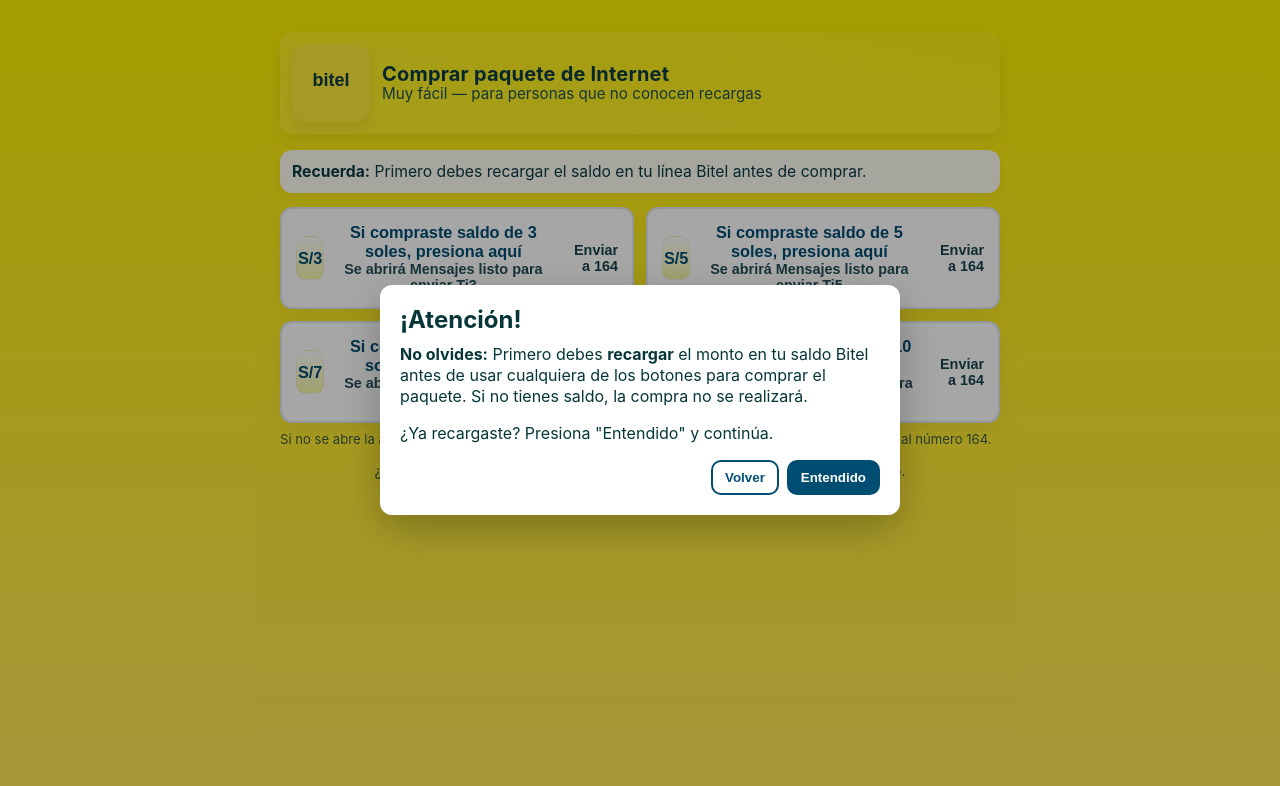
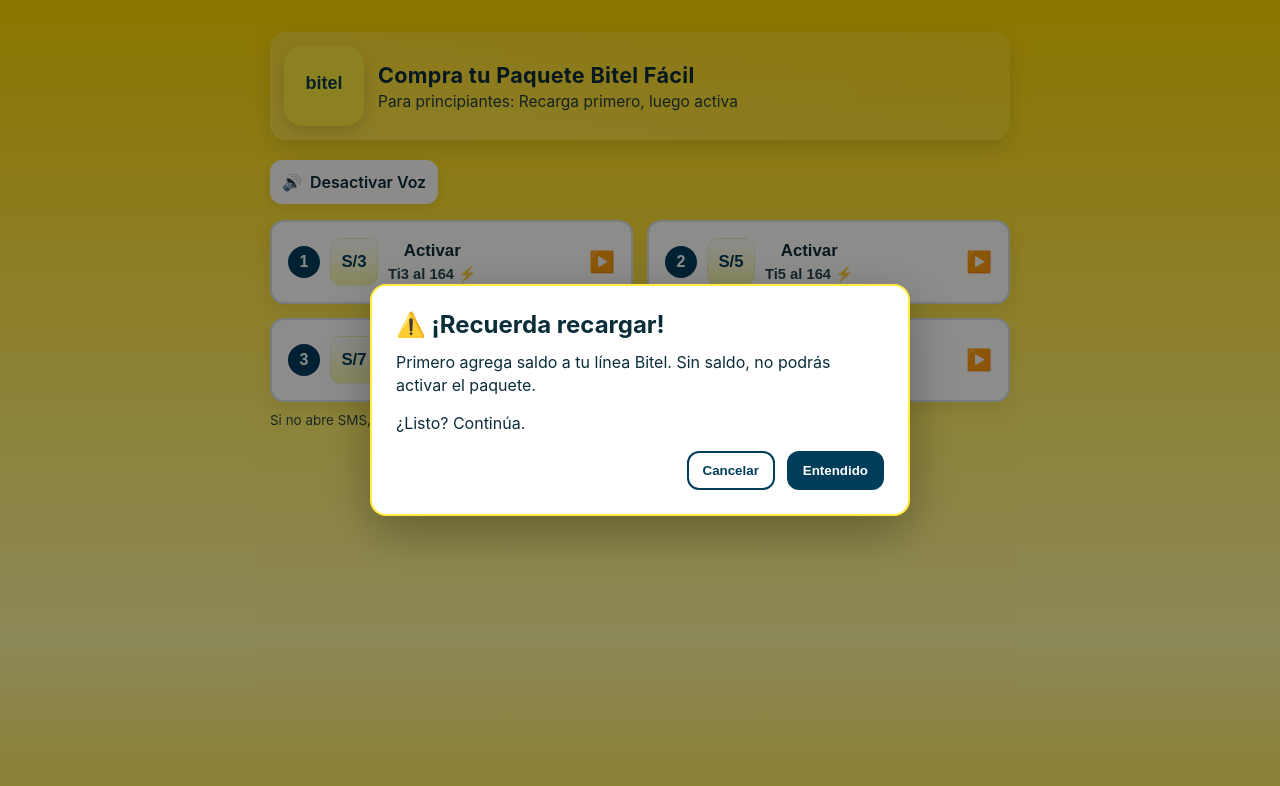
Before and after one commit to Anthony-cup/smsrapido, a plain HTML site: page index.html in a window 1280 px wide. Drawn offline with Linux system fonts and the light colour scheme.

Commit message:
Update index.html

```diff
--- a/index.html
+++ b/index.html
@@ -5,137 +5,77 @@
   <meta name="viewport" content="width=device-width, initial-scale=1" />
   <title>Recarga y Compra tu Paquete Bitel</title>
   <style>
-    :root{
-      --yellow: #FFF200;
-      --accent: #004D72;
-      --card: rgba(255,255,255,0.95);
-      --muted: #0b3b46;
+    :root {
+      --yellow: #FFD700;
+      --accent: #003D5B;
+      --card: rgba(255,255,255,0.98);
+      --muted: #0A2D3A;
+      --highlight: #FFEB3B;
     }
-    *{box-sizing: border-box}
-    html,body{height:100%}
-    body{
-      margin:0;
-      font-family: "Inter", system-ui, -apple-system, "Segoe UI", Roboto, "Helvetica Neue", Arial;
-      background: linear-gradient(180deg, var(--yellow) 0%, #FFE65A 100%);
+    * { box-sizing: border-box; }
+    html, body { height: 100%; }
+    body {
+      margin: 0;
+      font-family: "Inter", system-ui, -apple-system, "Segoe UI", Roboto, Arial;
+      background: linear-gradient(180deg, var(--yellow) 0%, #FFF9A1 80%, #FFE65A 100%);
       color: var(--accent);
-      display:flex;
-      align-items:flex-start;
-      justify-content:center;
-      padding:20px;
+      display: flex;
+      align-items: flex-start;
+      justify-content: center;
+      padding: 16px;
+      animation: fadeIn 0.6s ease-in;
     }
-
-    .container{
-      width:100%;
-      max-width:720px;
-      margin: 12px;
+    @keyframes fadeIn { from { opacity: 0; } to { opacity: 1; } }
+    .container { width: 100%; max-width: 740px; margin: 16px; }
+    header {
+      display: flex; gap: 14px; align-items: center;
+      background: linear-gradient(90deg, rgba(255,255,255,0.18), rgba(255,255,255,0.08));
+      padding: 14px; border-radius: 16px; box-shadow: 0 8px 22px rgba(0,0,0,0.12); margin-bottom: 20px;
     }
-
-    header{
-      display:flex;
-      gap:12px;
-      align-items:center;
-      background: linear-gradient(90deg, rgba(255,255,255,0.12), rgba(255,255,255,0.06));
-      padding:12px;
-      border-radius:12px;
-      box-shadow: 0 6px 18px rgba(0,0,0,0.08);
-      margin-bottom:16px;
+    .logo { display: flex; align-items: center; justify-content: center; width: 80px; height: 80px; border-radius: 18px; background: var(--highlight); flex-shrink: 0; box-shadow: 0 6px 16px rgba(0,0,0,0.14); }
+    .brand-title h1 { font-size: 1.35rem; margin: 0; color: var(--muted); letter-spacing: 0.3px; }
+    .brand-title p { margin: 4px 0 0 0; font-size: 0.97rem; color: var(--muted); opacity: 0.9; }
+    .voice-controls { display: flex; gap: 12px; margin-bottom: 16px; }
+    .voice-toggle, .voice-stop {
+      display: flex; align-items: center; gap: 8px; background: var(--card); padding: 12px; border-radius: 12px; box-shadow: 0 4px 12px rgba(0,0,0,0.08); cursor: pointer; font-weight: 600; color: var(--muted); transition: transform 0.2s ease;
     }
-
-    .logo{
-      display:flex;
-      align-items:center;
-      justify-content:center;
-      width:78px;
-      height:78px;
-      border-radius:16px;
-      background: #FFEB3B;
-      flex-shrink:0;
-      box-shadow: 0 6px 14px rgba(0,0,0,0.08);
+    .voice-toggle:hover, .voice-stop:hover { transform: scale(1.02); }
+    .voice-stop { display: none; }
+    .voice-toggle span, .voice-stop span { font-size: 1rem; }
+    .buttons { display: grid; grid-template-columns: 1fr 1fr; gap: 14px; margin-top: 14px; }
+    .btn-sms {
+      background: var(--card); border: 2px solid rgba(0,61,91,0.15); padding: 16px; border-radius: 14px;
+      color: var(--accent); font-weight: 700; font-size: 1.05rem; display: flex; align-items: center; gap: 10px;
+      justify-content: space-between; box-shadow: 0 6px 18px rgba(0,0,0,0.08); transition: transform 0.2s ease, box-shadow 0.2s ease; cursor: pointer;
     }
-    .brand-title{line-height:1;}
-    .brand-title h1{
-      font-size:1.25rem;
-      margin:0;
-      color:var(--muted);
-      letter-spacing:0.2px;
-    }
-    .brand-title p{
-      margin:2px 0 0 0;
-      font-size:0.95rem;
-      color: #154b53;
-      opacity:0.95;
-    }
-
-    /* Small instruction card (short) */
-    .info-card{
-      background:var(--card);
-      padding:12px;
-      border-radius:12px;
-      margin-bottom:14px;
-      color:var(--muted);
-      font-size:0.98rem;
-      box-shadow: 0 4px 12px rgba(0,0,0,0.06);
-    }
-
-    /* Buttons grid */
-    .buttons{
-      display:grid;
-      grid-template-columns: 1fr 1fr;
-      gap:12px;
-      margin-top:12px;
-    }
-
-    .btn-sms{
-      background: white;
-      border:2px solid rgba(0,77,114,0.12);
-      padding:14px;
-      border-radius:12px;
-      text-decoration:none;
-      color:var(--accent);
-      font-weight:700;
-      font-size:1.02rem;
-      display:flex;
-      align-items:center;
-      gap:12px;
-      justify-content:space-between;
-      box-shadow: 0 6px 18px rgba(0,0,0,0.06);
-      transition: transform .12s ease, box-shadow .12s;
-      cursor:pointer;
-    }
-    .btn-sms:active{ transform: translateY(1px); }
-    .btn-sms:hover{ box-shadow: 0 10px 28px rgba(0,0,0,0.08); }
-
-    .btn-left{ display:flex; gap:10px; align-items:center; }
-    .circle{
-      width:44px; height:44px; border-radius:10px;
-      background: linear-gradient(180deg,#FFF, #F7F7A9);
-      display:flex; align-items:center; justify-content:center;
-      font-weight:800; color:var(--accent); border:1px solid rgba(0,0,0,0.04);
-    }
-    .btn-desc{ text-align:right; font-size:0.9rem; color:#0b3b46; opacity:0.95; }
-    .muted-small{font-size:0.82rem; color:#0b3b46; opacity:0.8; margin-top:8px;}
-
-    footer{ margin-top:16px; text-align:center; font-size:0.85rem; color:#06323a; opacity:0.8; }
-
-    /* Modal at start */
-    .modal-backdrop{
-      position:fixed; inset:0; background: rgba(0,0,0,0.35);
-      display:flex; align-items:center; justify-content:center; z-index:9999; padding:20px;
-    }
-    .modal{
-      background:white; color:#05363a; width:100%; max-width:520px; border-radius:12px; padding:20px;
-      box-shadow: 0 14px 40px rgba(0,0,0,0.25); text-align:left;
-    }
-    .modal h2{margin:0 0 10px 0;}
-    .modal p{margin:0 0 16px 0; line-height:1.3}
-    .modal .actions{display:flex; gap:10px; justify-content:flex-end}
-    .btn-primary{ background: #004D72; color:white; border:none; padding:10px 14px; border-radius:10px; font-weight:700; cursor:pointer; }
-    .btn-secondary{ background: transparent; color:#004D72; border:2px solid #004D72; padding:8px 12px; border-radius:10px; font-weight:700; cursor:pointer; }
-
-    @media (max-width:520px){
-      .buttons{ grid-template-columns: 1fr; }
-      .brand-title h1{ font-size:1.05rem; }
-      .logo{ width:64px; height:64px; }
+    .btn-sms:hover { box-shadow: 0 12px 24px rgba(0,0,0,0.12); transform: scale(1.03); background: linear-gradient(180deg, #FFF, #F8F8CC); animation: pulse 0.3s ease; }
+    .btn-sms:active { transform: translateY(2px); }
+    @keyframes pulse { 0% { transform: scale(1); } 50% { transform: scale(1.05); } 100% { transform: scale(1.03); } }
+    .btn-left { display: flex; gap: 10px; align-items: center; }
+    .btn-number { width: 32px; height: 32px; border-radius: 50%; background: var(--accent); color: white; display: flex; align-items: center; justify-content: center; font-weight: bold; font-size: 1rem; }
+    .circle { width: 48px; height: 48px; border-radius: 12px; background: linear-gradient(180deg,#FFF,#F7F7A9); display: flex; align-items: center; justify-content: center; font-weight: 800; color: var(--accent); border: 1px solid rgba(0,0,0,0.06); }
+    .btn-main { font-weight: 800; color: var(--muted); }
+    .btn-sub { font-size: 0.92rem; color: var(--muted); opacity: 0.88; margin-top: 4px; }
+    .btn-desc { text-align: right; font-size: 1.3rem; color: var(--muted); opacity: 0.95; }
+    .muted-small { font-size: 0.84rem; color: var(--muted); opacity: 0.85; margin-top: 10px; }
+    footer { margin-top: 20px; text-align: center; font-size: 0.86rem; color: var(--muted); opacity: 0.8; }
+    .modal-backdrop { position: fixed; inset: 0; background: rgba(0,0,0,0.45); display: flex; align-items: center; justify-content: center; z-index: 9999; padding: 20px; }
+    .modal { background: white; color: var(--muted); width: 100%; max-width: 540px; border-radius: 16px; padding: 24px; box-shadow: 0 16px 48px rgba(0,0,0,0.3); text-align: left; border: 2px solid var(--highlight); }
+    .modal h2 { margin: 0 0 12px 0; display: flex; align-items: center; gap: 10px; font-size: 1.5rem; }
+    .modal p { margin: 0 0 16px 0; line-height: 1.4; }
+    .modal .actions { display: flex; gap: 12px; justify-content: flex-end; }
+    .btn-primary { background: var(--accent); color: white; border: none; padding: 12px 16px; border-radius: 12px; font-weight: 700; cursor: pointer; transition: background 0.2s ease; }
+    .btn-primary:hover { background: #002a44; }
+    .btn-secondary { background: transparent; color: var(--accent); border: 2px solid var(--accent); padding: 10px 14px; border-radius: 12px; font-weight: 700; cursor: pointer; transition: background 0.2s ease; }
+    .btn-secondary:hover { background: rgba(0,61,91,0.1); }
+    .toast { position: fixed; bottom: 50px; left: 50%; transform: translateX(-50%); background: var(--accent); color: white; padding: 14px 28px; border-radius: 10px; display: none; z-index: 10000; font-weight: bold; box-shadow: 0 6px 16px rgba(0,0,0,0.2); transition: transform 0.3s ease, opacity 0.3s ease; }
+    .toast.show { display: block; transform: translateX(-50%) translateY(-10px); opacity: 1; }
+    @media (max-width: 520px) {
+      .buttons { grid-template-columns: 1fr; }
+      .brand-title h1 { font-size: 1.15rem; }
+      .logo { width: 68px; height: 68px; }
+      .modal { padding: 20px; }
+      .voice-controls { flex-wrap: wrap; }
     }
   </style>
 </head>
@@ -148,123 +88,189 @@
           <text x="50%" y="55%" text-anchor="middle" font-family="Arial, Helvetica, sans-serif" font-size="18" font-weight="700" fill="#0b3b46">bitel</text>
         </svg>
       </div>
-
-      <div class="brand-title" aria-hidden="false">
-        <h1>Comprar paquete de Internet</h1>
-        <p>Muy fácil — para personas que no conocen recargas</p>
+      <div class="brand-title">
+        <h1>Compra tu Paquete Bitel Fácil</h1>
+        <p>Para principiantes: Recarga primero, luego activa</p>
       </div>
     </header>
 
-    <!-- Mensaje corto (se dejó, pero sin los pasos detallados) -->
-    <div class="info-card" aria-describedby="info-desc">
-      <div id="info-desc"><strong>Recuerda:</strong> Primero debes recargar el saldo en tu línea Bitel antes de comprar.</div>
+    <div class="voice-controls">
+      <div class="voice-toggle" onclick="toggleVoice()" id="voiceToggle" role="button" aria-label="Activar o desactivar asistente de voz">
+        <span id="voiceIcon">🔊</span>
+        <span id="voiceText">Desactivar Voz</span>
+      </div>
+      <div class="voice-stop" onclick="stopVoice()" id="voiceStop" role="button" aria-label="Detener voz del asistente" aria-live="polite">
+        <span>⏹️</span>
+        <span>Detener Voz</span>
+      </div>
     </div>
 
     <div class="buttons" role="list" aria-label="Opciones de paquetes">
-      <!-- Textos simples y directos para cada botón -->
-      <button class="btn-sms" role="listitem" onclick="sendSMS('Ti3')" aria-label="Si compraste saldo de 3 soles presiona aquí">
+      <button class="btn-sms" role="button" onclick="sendSMS('Ti3')" aria-label="Activar paquete S/3 enviando Ti3 al 164">
         <div class="btn-left">
+          <div class="btn-number">1</div>
           <div class="circle">S/3</div>
           <div>
-            <div style="font-weight:800">Si compraste saldo de 3 soles, presiona aquí</div>
-            <div style="font-size:0.9rem; color:#0b3b46; opacity:0.9">Se abrirá Mensajes listo para enviar Ti3</div>
+            <div class="btn-main">Activar</div>
+            <div class="btn-sub">Ti3 al 164 ⚡</div>
           </div>
         </div>
-        <div class="btn-desc">Enviar a 164</div>
+        <div class="btn-desc">▶️</div>
       </button>
 
-      <button class="btn-sms" role="listitem" onclick="sendSMS('Ti5')" aria-label="Si compraste saldo de 5 soles presiona aquí">
+      <button class="btn-sms" role="button" onclick="sendSMS('Ti5')" aria-label="Activar paquete S/5 enviando Ti5 al 164">
         <div class="btn-left">
+          <div class="btn-number">2</div>
           <div class="circle">S/5</div>
           <div>
-            <div style="font-weight:800">Si compraste saldo de 5 soles, presiona aquí</div>
-            <div style="font-size:0.9rem; color:#0b3b46; opacity:0.9">Se abrirá Mensajes listo para enviar Ti5</div>
+            <div class="btn-main">Activar</div>
+            <div class="btn-sub">Ti5 al 164 ⚡</div>
           </div>
         </div>
-        <div class="btn-desc">Enviar a 164</div>
+        <div class="btn-desc">▶️</div>
       </button>
 
-      <button class="btn-sms" role="listitem" onclick="sendSMS('Ti7')" aria-label="Si compraste saldo de 7 soles presiona aquí">
+      <button class="btn-sms" role="button" onclick="sendSMS('Ti7')" aria-label="Activar paquete S/7 enviando Ti7 al 164">
         <div class="btn-left">
+          <div class="btn-number">3</div>
           <div class="circle">S/7</div>
           <div>
-            <div style="font-weight:800">Si compraste saldo de 7 soles, presiona aquí</div>
-            <div style="font-size:0.9rem; color:#0b3b46; opacity:0.9">Se abrirá Mensajes listo para enviar Ti7</div>
+            <div class="btn-main">Activar</div>
+            <div class="btn-sub">Ti7 al 164 ⚡</div>
           </div>
         </div>
-        <div class="btn-desc">Enviar a 164</div>
+        <div class="btn-desc">▶️</div>
       </button>
 
-      <button class="btn-sms" role="listitem" onclick="sendSMS('Ti10')" aria-label="Si compraste saldo de 10 soles presiona aquí">
+      <button class="btn-sms" role="button" onclick="sendSMS('Ti10')" aria-label="Activar paquete S/10 enviando Ti10 al 164">
         <div class="btn-left">
+          <div class="btn-number">4</div>
           <div class="circle">S/10</div>
           <div>
-            <div style="font-weight:800">Si compraste saldo de 10 soles, presiona aquí</div>
-            <div style="font-size:0.9rem; color:#0b3b46; opacity:0.9">Se abrirá Mensajes listo para enviar Ti10</div>
+            <div class="btn-main">Activar</div>
+            <div class="btn-sub">Ti10 al 164 ⚡</div>
           </div>
         </div>
-        <div class="btn-desc">Enviar a 164</div>
+        <div class="btn-desc">▶️</div>
       </button>
     </div>
 
-    <div class="muted-small" aria-hidden="false">
-      Si no se abre la app de mensajes, copia el texto que aparece en el botón y pégalo en un nuevo SMS al número 164.
-    </div>
+    <div class="muted-small">Si no abre SMS, copia el código y envíalo manualmente al 164.</div>
 
-    <footer>¿Quieres que cambie las palabras para que sean aún más simples? Puedo hacerlo.</footer>
+    <footer>Bitel © 2025 | <a href="https://www.bitel.com.pe/ayuda" style="color: inherit;">Ayuda</a></footer>
   </div>
 
-  <!-- Modal inicial (advertencia) -->
   <div id="modal" class="modal-backdrop" role="dialog" aria-modal="true" aria-labelledby="modal-title">
     <div class="modal">
-      <h2 id="modal-title">¡Atención!</h2>
-      <p><strong>No olvides:</strong> Primero debes <b>recargar</b> el monto en tu saldo Bitel antes de usar cualquiera de los botones para comprar el paquete. Si no tienes saldo, la compra no se realizará.</p>
-      <p>¿Ya recargaste? Presiona "Entendido" y continúa.</p>
-
-      <div class="actions" style="display:flex; gap:8px; justify-content:flex-end; margin-top:12px;">
-        <button class="btn-secondary" onclick="cerrarModal()">Volver</button>
+      <h2 id="modal-title">⚠️ ¡Recuerda recargar!</h2>
+      <p>Primero agrega saldo a tu línea Bitel. Sin saldo, no podrás activar el paquete.</p>
+      <p>¿Listo? Continúa.</p>
+      <div class="actions">
+        <button class="btn-secondary" onclick="cerrarModal()">Cancelar</button>
         <button class="btn-primary" onclick="aceptarModal()">Entendido</button>
       </div>
     </div>
   </div>
 
+  <div id="toast" class="toast" aria-live="polite"></div>
+
   <script>
-    function aceptarModal(){ const m = document.getElementById('modal'); if(m) m.style.display = 'none'; }
-    function cerrarModal(){ const m = document.getElementById('modal'); if(m) m.style.display = 'none'; }
+    let voiceEnabled = true;
+    let isSpeaking = false;
 
-    function sendSMS(code){
+    function aceptarModal() {
+      document.getElementById('modal').style.display = 'none';
+      if (voiceEnabled) speakAssistant();
+    }
+    function cerrarModal() {
+      document.getElementById('modal').style.display = 'none';
+    }
+
+    function toggleVoice() {
+      voiceEnabled = !voiceEnabled;
+      const voiceIcon = document.getElementById('voiceIcon');
+      const voiceText = document.getElementById('voiceText');
+      voiceIcon.textContent = voiceEnabled ? '🔊' : '🔇';
+      voiceText.textContent = voiceEnabled ? 'Desactivar Voz' : 'Activar Voz';
+      showToast(voiceEnabled ? 'Voz activada' : 'Voz desactivada');
+      if (!voiceEnabled) {
+        speechSynthesis.cancel();
+        isSpeaking = false;
+        document.getElementById('voiceStop').style.display = 'none';
+      } else {
+        speakAssistant();
+      }
+    }
+
+    function stopVoice() {
+      if ('speechSynthesis' in window && isSpeaking) {
+        speechSynthesis.cancel();
+        isSpeaking = false;
+        document.getElementById('voiceStop').style.display = 'none';
+        showToast('Voz detenida');
+      }
+    }
+
+    function speakAssistant() {
+      if ('speechSynthesis' in window && voiceEnabled) {
+        speechSynthesis.cancel(); // Limpia cualquier voz previa
+        const msg = "Hola, aquí estoy para ayudarte a comprar. Si recargaste 3 soles, presiona el botón 1 donde dice S/3. Si recargaste 5 soles, presiona el botón 2 donde dice S/5. Si recargaste 7 soles, presiona el botón 3 donde dice S/7. Si recargaste 10 soles, presiona el botón 4 donde dice S/10.";
+        const utterance = new SpeechSynthesisUtterance(msg);
+        utterance.lang = 'es-ES';
+        utterance.volume = 1;
+        utterance.rate = 1;
+        utterance.onstart = () => {
+          isSpeaking = true;
+          document.getElementById('voiceStop').style.display = 'flex';
+        };
+        utterance.onend = () => {
+          isSpeaking = false;
+          document.getElementById('voiceStop').style.display = 'none';
+        };
+        speechSynthesis.speak(utterance);
+      }
+    }
+
+    function sendSMS(code) {
+      if ('speechSynthesis' in window) {
+        speechSynthesis.cancel(); // Detener voz al presionar botón
+        isSpeaking = false;
+        document.getElementById('voiceStop').style.display = 'none';
+      }
       const number = '164';
-      const body = code; // "Ti5" etc.
+      const body = code;
       const ua = navigator.userAgent || navigator.vendor || window.opera;
       const isiOS = (/iPad|iPhone|iPod/.test(ua) && !window.MSStream);
       const encoded = encodeURIComponent(body);
       const href = isiOS ? `sms:${number}&body=${encoded}` : `sms:${number}?body=${encoded}`;
-      window.location.href = href;
+
+      showToast('Presiona enter para enviar y listo');
+      setTimeout(() => {
+        window.location.href = href;
+      }, 3000);
 
       setTimeout(() => {
-        if(confirm("¿No se abrió la app de SMS? Puedes copiar este texto y pegarlo en un nuevo mensaje al número 164:\n\n" + body + "\n\n¿Quieres copiar el texto al portapapeles?")){
-          copyText(body);
+        if (!document.hidden) {
+          copyText(code);
+          showToast('¡Copiado! Pégalo en SMS si no abre.');
         }
-      }, 1200);
+      }, 4500);
     }
 
-    function copyText(txt){
-      if(!navigator.clipboard) {
-        const ta = document.createElement('textarea');
-        ta.value = txt;
-        document.body.appendChild(ta);
-        ta.select();
-        try { document.execCommand('copy'); alert('Texto copiado'); } catch(e){ alert('No se pudo copiar'); }
-        ta.remove();
-        return;
-      }
-      navigator.clipboard.writeText(txt).then(()=> alert('Texto copiado al portapapeles. Pégalo en un SMS a 164.'), ()=> alert('No se pudo copiar'));
+    function copyText(txt) {
+      navigator.clipboard.writeText(txt).then(() => {}, () => showToast('No se pudo copiar. Usa manualmente.'));
     }
 
-    document.addEventListener('click', (e)=>{
+    function showToast(msg) {
+      const toast = document.getElementById('toast');
+      toast.textContent = msg;
+      toast.classList.add('show');
+      setTimeout(() => toast.classList.remove('show'), 3000);
+    }
+
+    document.addEventListener('click', (e) => {
       const modal = document.getElementById('modal');
-      if(!modal) return;
-      if(e.target === modal) modal.style.display = 'none';
+      if (e.target === modal) modal.style.display = 'none';
     });
   </script>
 </body>
```
